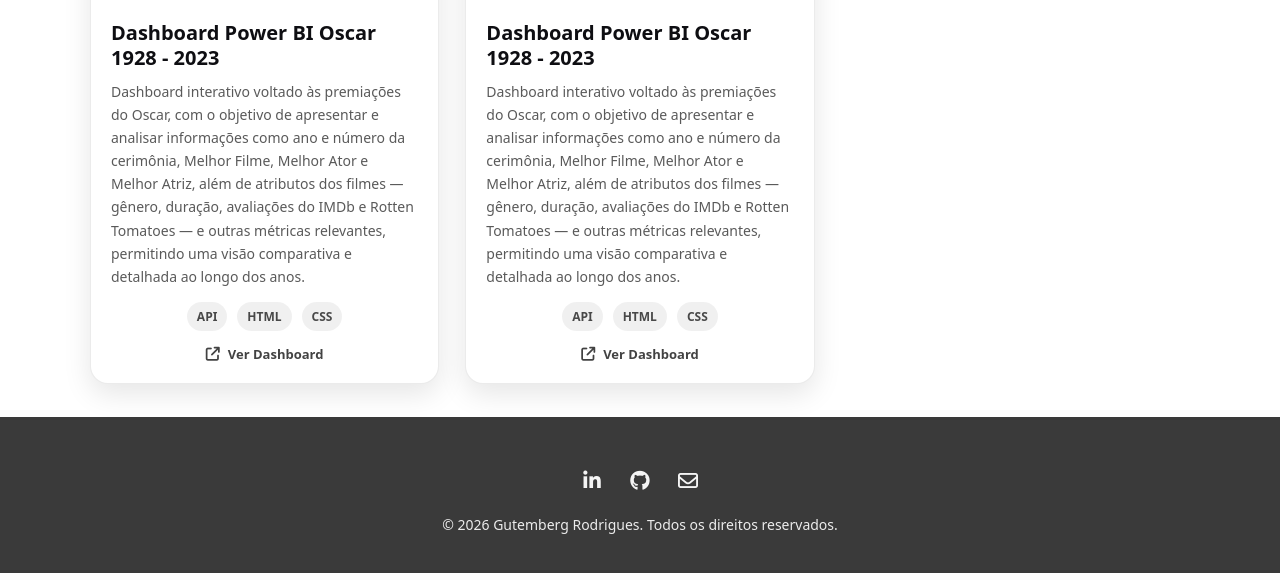
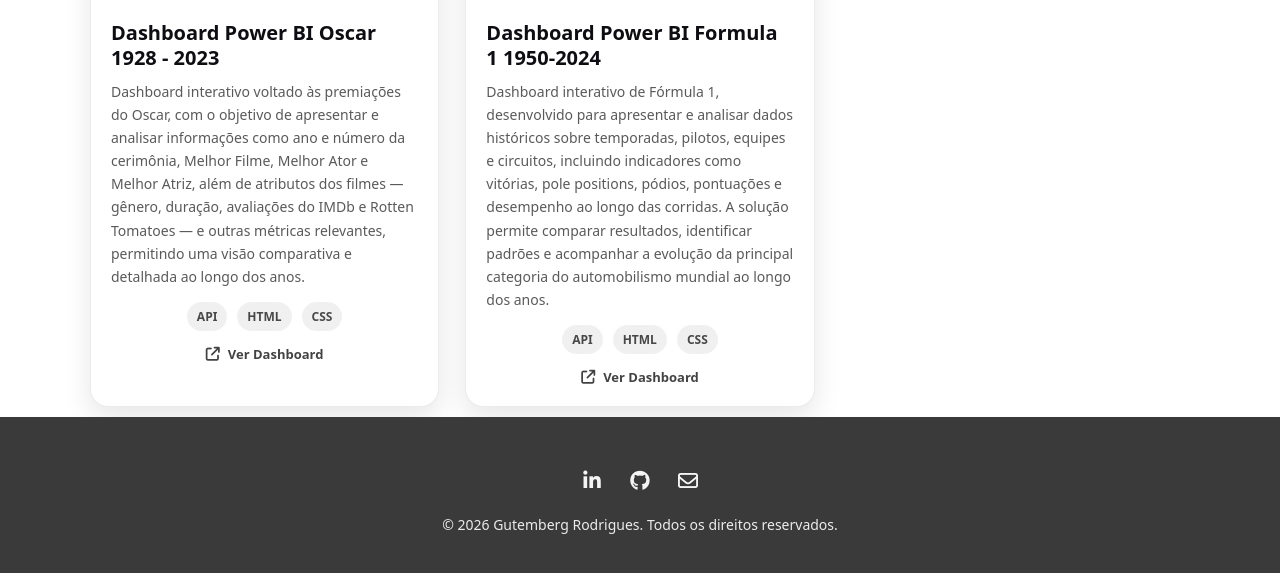
Before and after one commit to GutembergRodrigues/GutembergRodrigues.github.io, a Jekyll site: the page built from dashboards/index.md, in a window 1280 px wide and 978 px high, cut to the strip 396-969 px from the top of the window. Built offline with Jekyll 4.4.1, drawn with Linux system fonts in a browser that asks for light colours.

Commit message:
Update index.md

```diff
--- a/dashboards/index.md
+++ b/dashboards/index.md
@@ -79,16 +79,11 @@ permalink: /dashboards/
         <div class="project-card__body">
 
           <h3 class="project-card__title">
-            Dashboard Power BI Oscar 1928 - 2023
+            Dashboard Power BI Formula 1 1950-2024
           </h3>
 
           <p class="project-card__desc">
-            Dashboard interativo voltado às premiações do Oscar, com o objetivo
-            de apresentar e analisar informações como ano e número da cerimônia,
-            Melhor Filme, Melhor Ator e Melhor Atriz, além de atributos dos filmes
-            — gênero, duração, avaliações do IMDb e Rotten Tomatoes — e outras
-            métricas relevantes, permitindo uma visão comparativa e detalhada
-            ao longo dos anos.
+           Dashboard interativo de Fórmula 1, desenvolvido para apresentar e analisar dados históricos sobre temporadas, pilotos, equipes e circuitos, incluindo indicadores como vitórias, pole positions, pódios, pontuações e desempenho ao longo das corridas. A solução permite comparar resultados, identificar padrões e acompanhar a evolução da principal categoria do automobilismo mundial ao longo dos anos.
           </p>
 
           <div class="project-card__tags">
```
